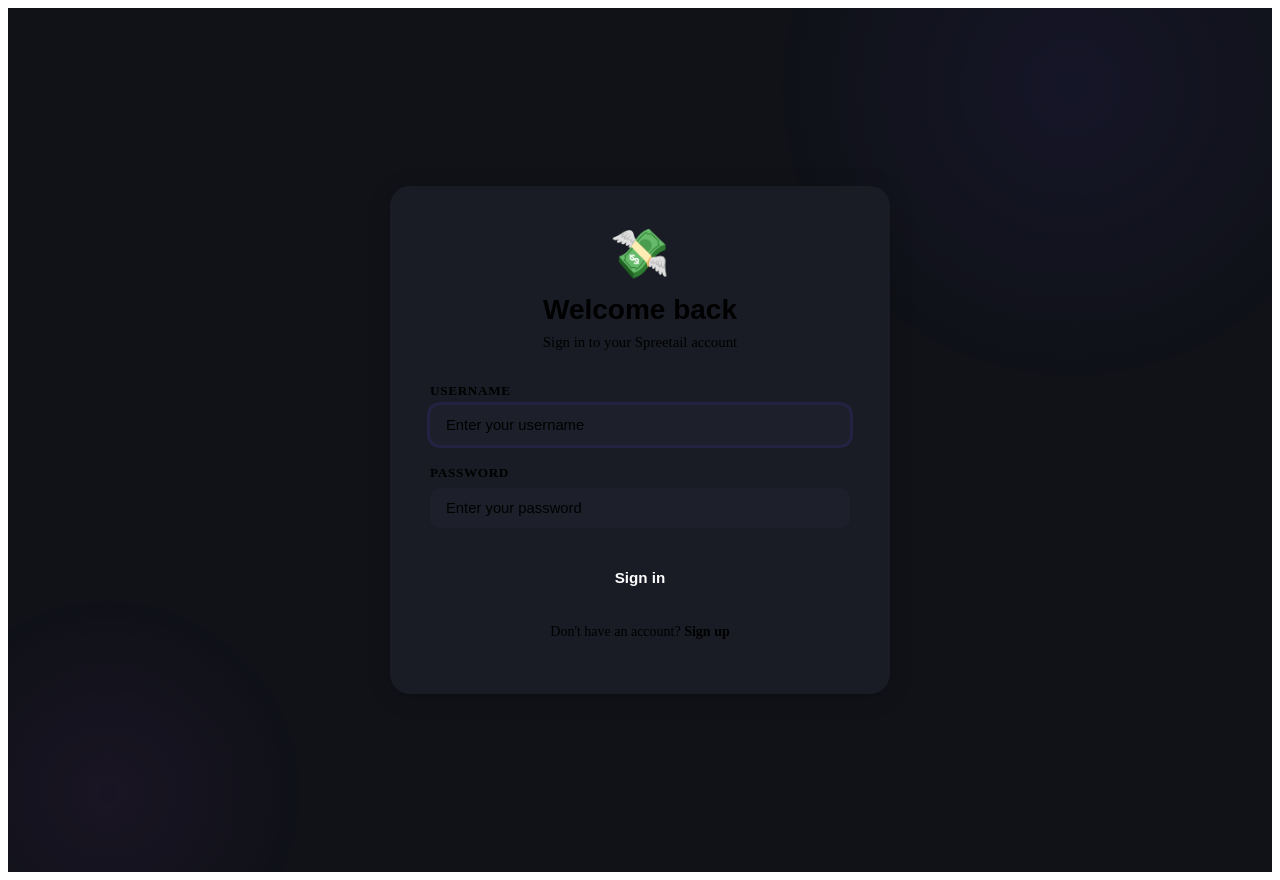
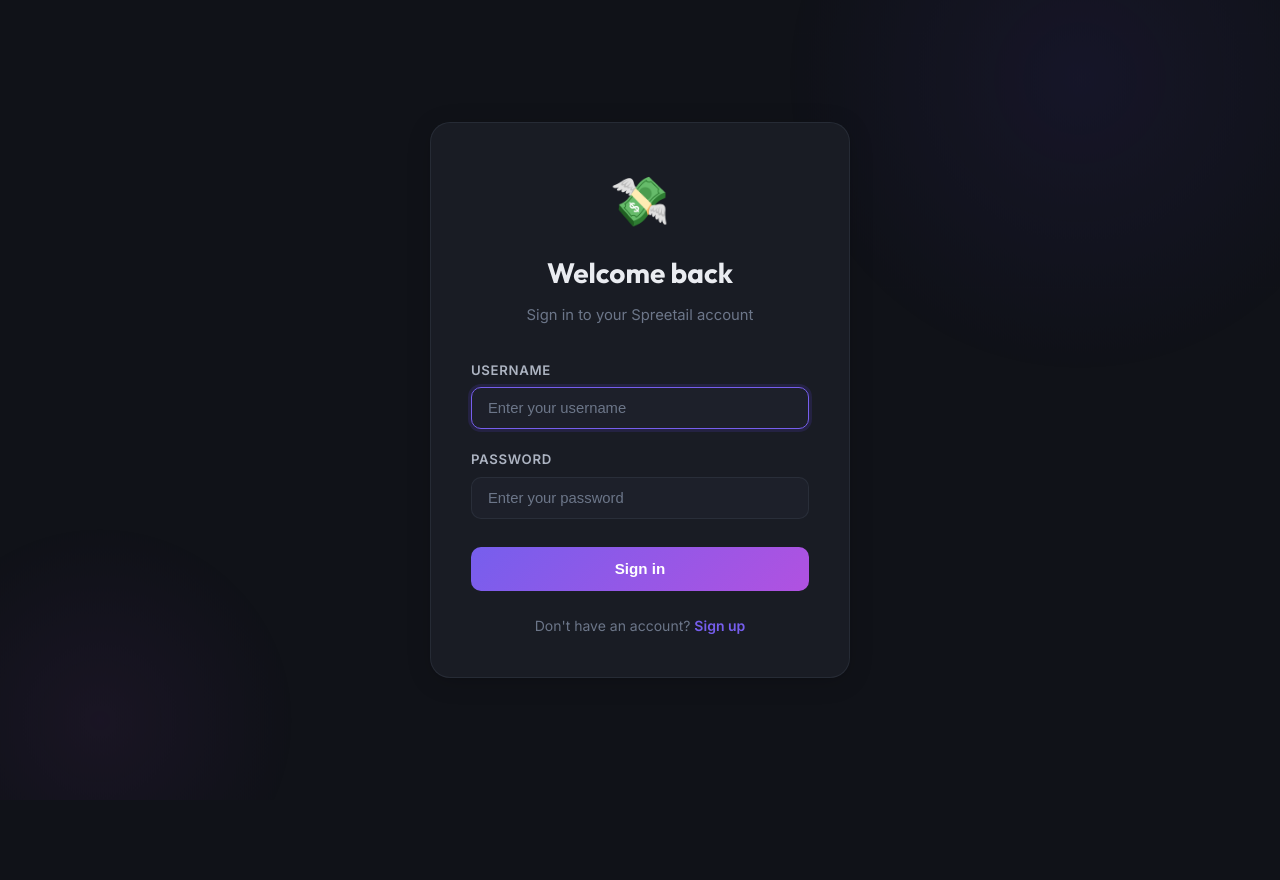
Before and after one commit to thDemon1310/SpreeTailAssignment, a React (Vite) app in the folder frontend/: page /login in a window 1280 px wide. After the commit the page ends 800 px from the top, so only its background shows below. Built offline with nearby package versions, Linux system fonts and the light colour scheme; no server answers.

Commit message:
Added routes for the page
- linked the routes to respacketed pages on app.jsx
- added styling for the frontend in index.css

```diff
--- a/frontend/src/App.jsx
+++ b/frontend/src/App.jsx
@@ -4,6 +4,13 @@
 import Layout from './components/Layout';
 import LoginPage from './pages/LoginPage';
 import RegisterPage from './pages/RegisterPage';
+import DashboardPage from './pages/DashboardPage';
+import GroupsPage from './pages/GroupsPage';
+import ExpensesPage from './pages/ExpensesPage';
+import BalancesPage from './pages/BalancesPage';
+import SettlePage from './pages/SettlePage';
+import ImportPage from './pages/ImportPage';
+
 export default function App() {
   return (
     <AuthProvider>
@@ -21,6 +28,12 @@
               </ProtectedRoute>
             }
           >
+            <Route index element={<DashboardPage />} />
+            <Route path="groups" element={<GroupsPage />} />
+            <Route path="expenses" element={<ExpensesPage />} />
+            <Route path="balances" element={<BalancesPage />} />
+            <Route path="settle" element={<SettlePage />} />
+            <Route path="import" element={<ImportPage />} />
           </Route>
 
           {/* Fallback */}
--- a/frontend/src/index.css
+++ b/frontend/src/index.css
@@ -1,3 +1,9 @@
+/* ===== Spreetail Design System ===== */
+/* A premium dark-mode-first design with curated HSL colors */
+
+@import url('https://fonts.googleapis.com/css2?family=Inter:wght@400;500;600;700&family=Outfit:wght@500;600;700;800&display=swap');
+
+/* --- Design tokens --- */
 :root {
   /* Background layers */
   --bg-primary: hsl(225, 20%, 8%);
@@ -6,7 +12,108 @@
   --bg-hover: hsla(225, 20%, 18%, 0.5);
   --bg-input: hsl(225, 18%, 14%);
 
+  /* Text */
+  --text-primary: hsl(220, 20%, 93%);
+  --text-secondary: hsl(220, 15%, 72%);
+  --text-tertiary: hsl(220, 12%, 48%);
 
+  /* Accent palette */
+  --accent-primary: hsl(250, 80%, 65%);
+  --accent-secondary: hsl(280, 70%, 60%);
+  --accent-success: hsl(160, 70%, 45%);
+  --accent-warning: hsl(35, 90%, 55%);
+  --accent-danger: hsl(0, 70%, 60%);
 
+  /* Borders */
+  --border-subtle: hsla(220, 15%, 30%, 0.35);
 
+  /* Radius */
+  --radius-sm: 8px;
+  --radius-md: 12px;
+  --radius-lg: 16px;
+  --radius-xl: 20px;
+
+  /* Shadows */
+  --shadow-sm: 0 1px 3px hsla(0, 0%, 0%, 0.1);
+  --shadow-md: 0 4px 12px hsla(0, 0%, 0%, 0.12);
+  --shadow-lg: 0 8px 24px hsla(0, 0%, 0%, 0.15);
 }
+
+/* --- Reset & base --- */
+*,
+*::before,
+*::after {
+  box-sizing: border-box;
+  margin: 0;
+  padding: 0;
+}
+
+html {
+  font-size: 16px;
+  -webkit-font-smoothing: antialiased;
+  -moz-osx-font-smoothing: grayscale;
+}
+
+body {
+  font-family: 'Inter', -apple-system, BlinkMacSystemFont, 'Segoe UI', sans-serif;
+  background: var(--bg-primary);
+  color: var(--text-primary);
+  line-height: 1.6;
+}
+
+/* --- Global utility classes --- */
+.page {
+  max-width: 1100px;
+}
+
+.page-header {
+  margin-bottom: 2rem;
+}
+
+.page-header h1 {
+  font-family: 'Outfit', sans-serif;
+  font-size: 1.75rem;
+  font-weight: 700;
+  color: var(--text-primary);
+  margin: 0 0 0.35rem;
+}
+
+.page-subtitle {
+  color: var(--text-tertiary);
+  font-size: 0.95rem;
+  margin: 0;
+}
+
+.placeholder-card {
+  background: var(--bg-card);
+  border: 1px dashed var(--border-subtle);
+  border-radius: var(--radius-lg);
+  padding: 3rem 2rem;
+  text-align: center;
+  color: var(--text-tertiary);
+  font-size: 0.925rem;
+}
+
+/* --- Scrollbar --- */
+::-webkit-scrollbar {
+  width: 6px;
+}
+
+::-webkit-scrollbar-track {
+  background: transparent;
+}
+
+::-webkit-scrollbar-thumb {
+  background: hsla(220, 15%, 30%, 0.5);
+  border-radius: 3px;
+}
+
+::-webkit-scrollbar-thumb:hover {
+  background: hsla(220, 15%, 40%, 0.6);
+}
+
+/* --- Selection --- */
+::selection {
+  background: hsla(250, 80%, 65%, 0.3);
+  color: var(--text-primary);
+}
```
